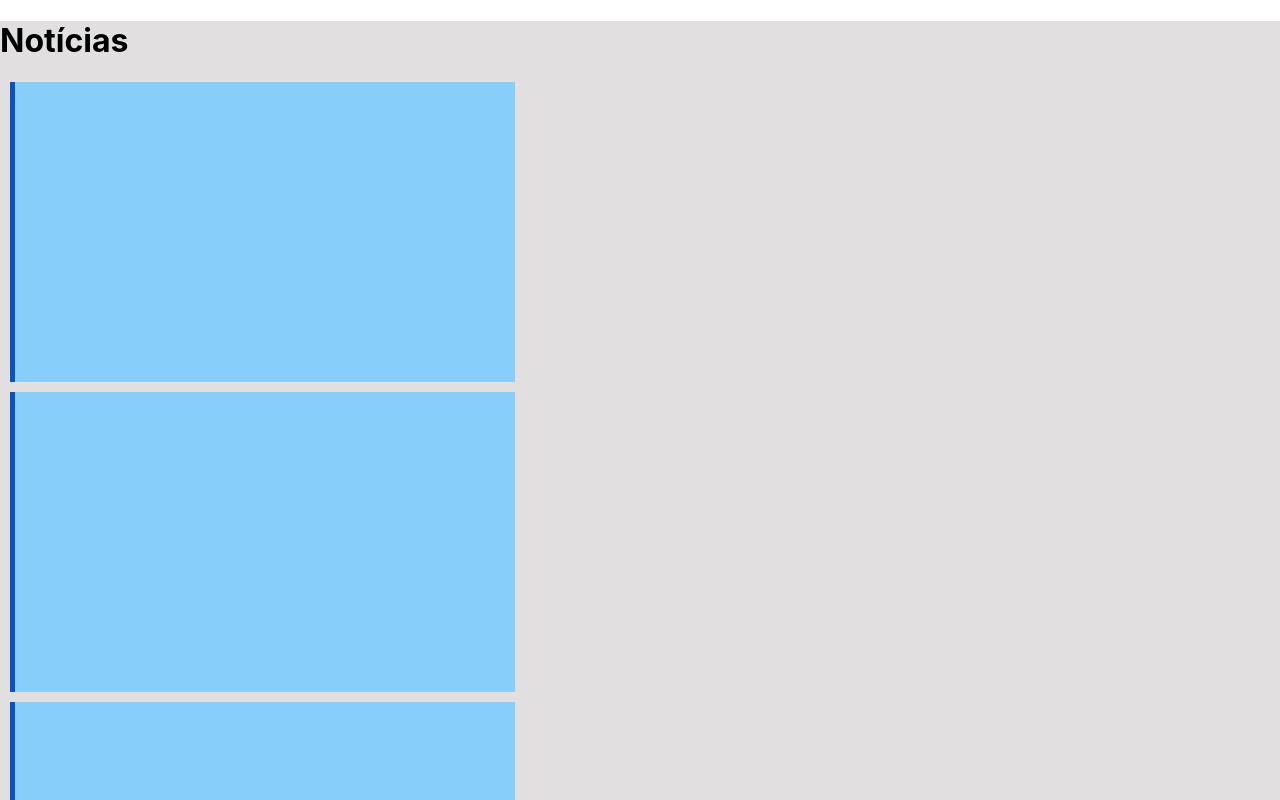
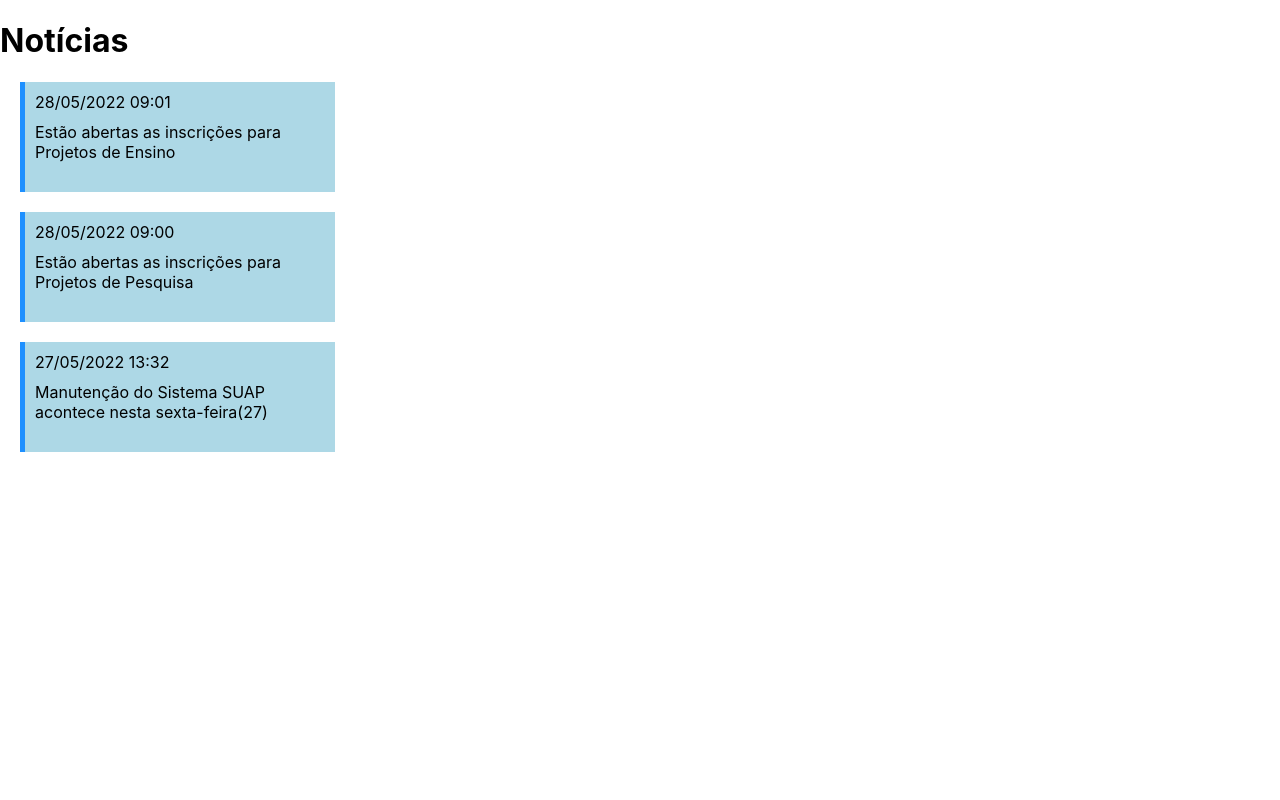
Before and after one commit to jo4ovictor/menu-suap, a React (Vite) app: page / in a window 1280 px wide. Shown: the top 800 px of the page. Built offline with nearby package versions, Linux system fonts and the light colour scheme.

Commit message:
Chamando componente Noticia

```diff
--- a/src/App.jsx
+++ b/src/App.jsx
@@ -1,42 +1,30 @@
 import HelloWorld from './HelloWorld';
 import Button from './Button';
 import SayName from './SayName';
-import Perfil from './Perfil';
+import Noticia from './Noticia';
 function App() {
 
-    const lista_pessoas = [
+    const lista_noticias = [
       {
-        nome:"Karen",
-        idade:"18",
-        foto:"https://picsum.photos/600",
+        hour: "28/05/2022 09:01",
+        description: "Estão abertas as inscrições para Projetos de Ensino"
       },
       {
-        nome:"Igor",
-        idade:"18",
-        foto:"https://picsum.photos/600",
+        hour: "28/05/2022 09:00",
+        description: "Estão abertas as inscrições para Projetos de Pesquisa"
       },
       {
-        nome:"meu 3eirão",
-        idade:"18+",
-        foto:"https://picsum.photos/600",
-      }
-
+        hour: "27/05/2022 13:32",
+        description: "Manutenção do Sistema SUAP acontece nesta sexta-feira(27)"
+      },
     ];
 
   return(
     <div>
       <HelloWorld />
-      {/* <Button cor="#ffff00" frase="Confirmar"/>
-      <Button cor="#00ff00" frase="Recusar"/> */}
-      <SayName nome = " love"/>
-      <Perfil foto ="https://picsum.photos/600" nome="Mario" idade={17}/>
 
-      { lista_pessoas.map( (pessoa) => {
-        return <Perfil
-                    foto={pessoa.foto}
-                    nome={pessoa.nome}
-                    idade={pessoa.idade}
-                />
+      { lista_noticias.map( (noticia) => {
+        return <Noticia horario={noticia.hour} desc={noticia.description}/>
       } ) }
 
     </div>
--- a/src/Perfil.css
+++ /dev/null
@@ -1,22 +0,0 @@
-div{
-    background-color: rgb(225, 223, 223);
-
-}
-.card{
-    background-color: #87cefa;
-    border-left: 5px solid #0c52bc;
-    margin: 10px;
-    display: flex;
-    justify-content: center;
-    align-items: center;
-    flex-direction: column;
-    width: 500px;
-    height: 300px;
-}
-.cardImg{
-    border-radius: 50%;
-}
-p{
-    margin: 0;
-    margin-bottom: 10px;
-}
--- a/src/Perfil.jsx
+++ /dev/null
@@ -1,20 +0,0 @@
-import { useState } from "react";
-import Button from "./Button";
-import "./Perfil.css";
-
-function Perfil({nome, foto, idade}){
-    const [numeroVizu, setNumeroVizu] = useState(0);
-
-
-    function aumentarVizu(){
-        setNumeroVizu (numeroVizu+1)
-    }
-
-    return(
-        <div className="card">
-            <p></p>
-        </div>
-    );
-
-}
-export default Perfil;
```
